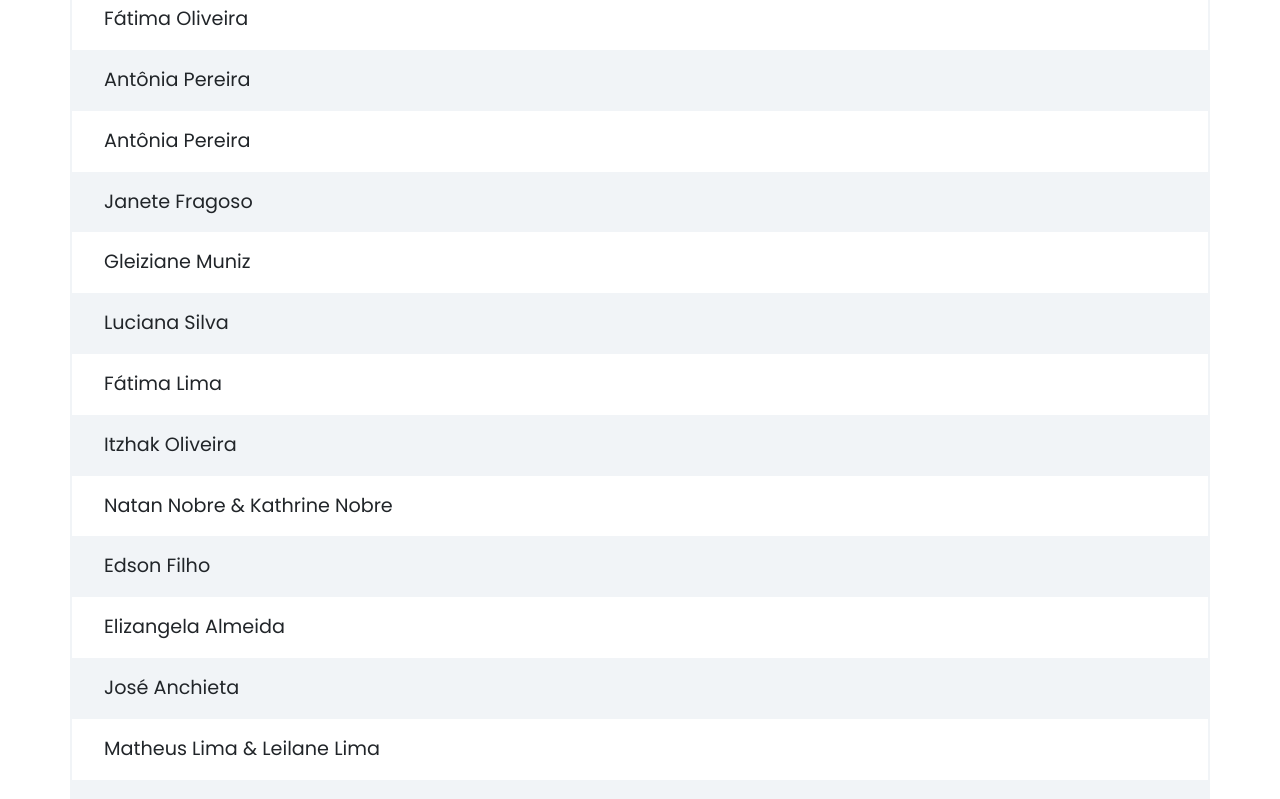
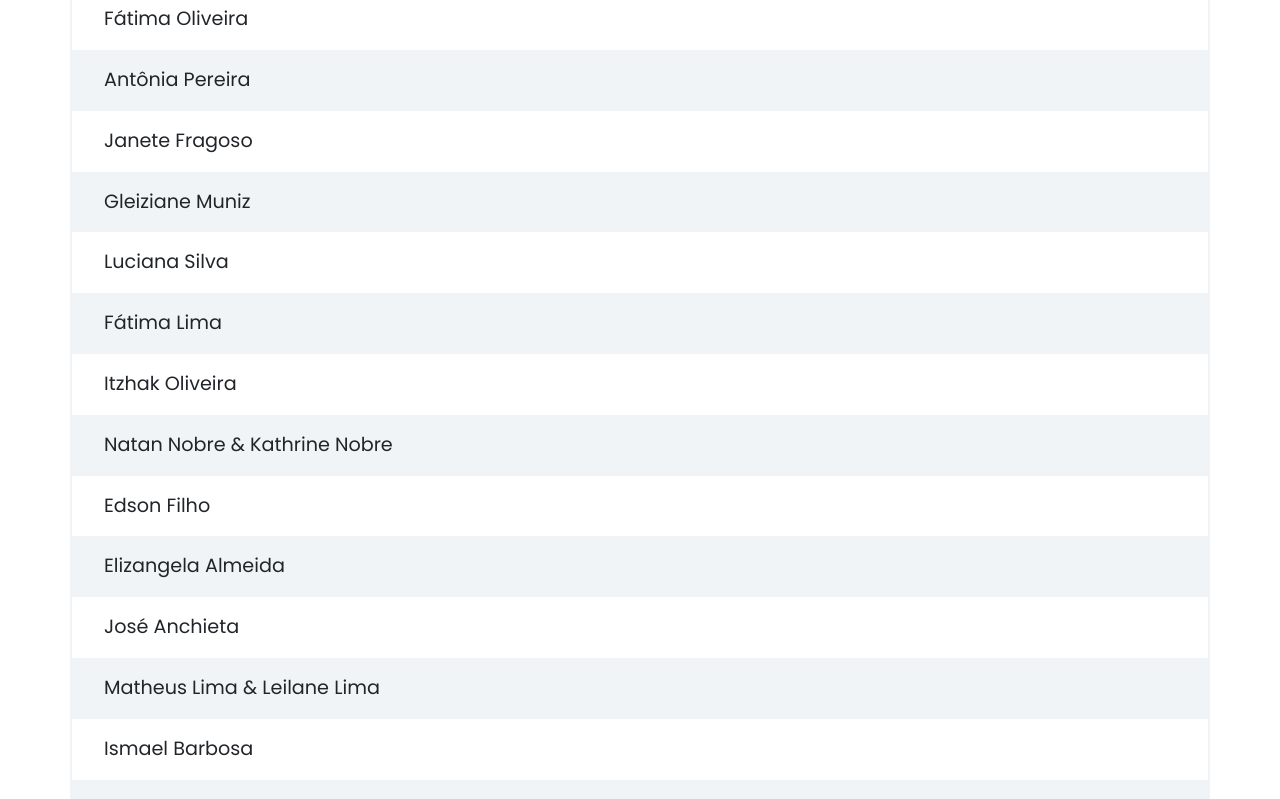
Before and after one commit to crown-studio/finance-report, a React (Vite) app: page /finance-report/transactions in a window 1280 px wide. Shown: the part 1080-1879 px from the top of the page. Built offline with nearby package versions, Linux system fonts and the light colour scheme.

Commit message:
feat(entries-list-container): remove or hide duplicate entries description

```diff
--- a/src/containers/transactions/Transactions.tsx
+++ b/src/containers/transactions/Transactions.tsx
@@ -38,11 +38,11 @@ const Transactions = () => {
 		setSelectedMonth(eventKey);
 	};
 
-	const [showMenu, setShowMenu] = useState(false);
+	// const [showMenu, setShowMenu] = useState(false);
 
 	const handleToggleMenu = () => {
 		// console.log(showMenu);
-		setShowMenu(prevState => !prevState);
+		// setShowMenu(prevState => !prevState);
 	};
 
 	return (
@@ -55,11 +55,17 @@ const Transactions = () => {
 				month={selectedMonth}
 			/>
 
-			<EntriesListContainer title="Relação de Dizimistas" data={tithes} hideValues hideTags>
+			<EntriesListContainer title="Relação de Dizimistas" data={tithes} mergeByProps={['descricao']} hideValues hideTags>
 				<EntriesListItem className="total" title="Total" value={formatCurrency(countValueOf(tithes))} />
 			</EntriesListContainer>
 
-			<EntriesListContainer title="Relação dos Ofertantes" data={personalOffering} hideValues hideTags>
+			<EntriesListContainer
+				title="Relação dos Ofertantes"
+				data={personalOffering}
+				mergeByProps={['descricao']}
+				hideValues
+				hideTags
+			>
 				<EntriesListItem className="total" title="Total" value={formatCurrency(countValueOf(personalOffering))} />
 			</EntriesListContainer>
 
--- a/src/containers/transactions/components/entriesListContainer/EntriesListContainer.tsx
+++ b/src/containers/transactions/components/entriesListContainer/EntriesListContainer.tsx
@@ -1,10 +1,12 @@
-import React, { useMemo } from 'react';
+import React, { useCallback, useMemo } from 'react';
 import { Container } from 'react-bootstrap';
 import EntriesListItem from '../entriesListItem/EntriesListItem';
 import { IDespesa } from '../../../../types/IDespesa';
 import { IReceita } from '../../../../types/IReceita';
 import { formatCurrency } from '../../../../utils/currencyUtils';
 import { COLORS } from '../../../../theme/colors';
+import { mergeDuplicatesByProps } from '../../../../utils/dataUtils';
+import { removeDuplicatesByProps } from '../../../../utils/arrayUtils';
 import './EntriesListContainer.scss';
 
 type SimpleList = Pick<IDespesa | IReceita, 'id' | 'descricao' | 'valor' | 'observacoes'> & {
@@ -18,18 +20,42 @@ interface IEntriesListContainerProps {
 	data?: Array<IDespesa | IReceita | SimpleList>;
 	hideValues?: boolean;
 	hideTags?: boolean;
-	mergeDuplicates?: boolean;
+	mergeByProps?: string[];
+	hideByProps?: string[];
 }
 
-const EntriesListContainer = ({ children, title, data, hideValues = false, hideTags = false }: IEntriesListContainerProps) => {
+const EntriesListContainer = ({
+	children,
+	title,
+	data,
+	hideValues = false,
+	hideTags = false,
+	mergeByProps,
+	hideByProps,
+}: IEntriesListContainerProps) => {
 	const showEmptyMessage = useMemo(() => !data?.length && !children, []);
+
+	const parseData = useCallback(() => {
+		if (mergeByProps) return mergeDuplicatesByProps(data || [], mergeByProps as keyof typeof data);
+		if (hideByProps) return removeDuplicatesByProps(data || [], hideByProps as keyof typeof data);
+		return data;
+	}, []);
+
+	const removeDistinctByProps = (
+		arr: (IDespesa | IReceita | SimpleList)[],
+		props: (keyof IDespesa | IReceita | SimpleList)[],
+	) => {
+		// return arr.filter((item, index) => arr.findIndex(obj => props.every(prop => obj[prop] === item[prop])) === index);
+	};
+
+	const parsedData = parseData();
 
 	return (
 		<Container className="EntriesListContainer">
 			<h4 className="EntriesListContainer__title">{title}</h4>
 			{showEmptyMessage && <h5>Nenhum dado foi encontrado</h5>}
 			<ul className="EntriesListContainer__list list-unstyled">
-				{data?.map(({ id, descricao, valor, observacoes, categoria, subcategoria }, index) => (
+				{parsedData?.map(({ id, descricao, valor, observacoes, categoria, subcategoria }, index) => (
 					<EntriesListItem
 						key={id}
 						title={descricao}
--- a/src/utils/arrayUtils.ts
+++ b/src/utils/arrayUtils.ts
@@ -3,3 +3,7 @@
 export const removeDuplicates = <T>(arr: T[]): T[] => {
 	return arr.filter((item, index) => arr.indexOf(item) === index);
 };
+
+export const removeDuplicatesByProps = <T>(arr: T[], props: (keyof T)[]): T[] => {
+	return arr.filter((item, index) => arr.findIndex(obj => props.every(prop => obj[prop] === item[prop])) === index);
+};
--- a/src/utils/dataUtils.ts
+++ b/src/utils/dataUtils.ts
@@ -1,5 +1,3 @@
-import { groupBy } from './objectUtils';
-
 export const countValueOf = (dataArr: { valor: string; encargos?: string | number }[], decimals?: number): number => {
 	return Number(
 		dataArr.reduce((total, { valor, encargos }) => total + (Number(valor) + Number(encargos || 0)), 0).toFixed(decimals || 2),
@@ -10,29 +8,25 @@ export const countValueOfByGroup = (dataArr: { valor: string; encargos?: string
 	return dataArr.map(entries => countValueOf(entries, decimals));
 };
 
-export const mergeByProps = <T>(data: T[], props: (keyof T)[]): T[] => {
-	const dataGrouped = groupBy(data, 'descricao' as keyof T);
+export const mergeDuplicatesByProps = <T>(data: T[], props: (keyof T)[]): T[] => {
+	const mergedData: T[] = [];
 
-	const dataMerged = Object.values(dataGrouped).map(items => {
-		if (items.length > 1)
-			return items.reduce((acc, crr, index) => {
-				if (index === 0) return crr;
-				const result = {} as T;
-				Object.entries(acc as ArrayLike<T>).forEach(([key, value]) => {
-					// Object.entries(acc as ArrayLike<T>).forEach(([key, value]: [keyof T, T]) => {
-					if (typeof crr[key as keyof T] === 'string')
-						result[key as keyof T] = (
-							crr[key as keyof T] === value ? value : `${acc[key as keyof T]} | ${value}`
-						) as T[keyof T];
-					if (typeof crr[key as keyof T] === 'number')
-						result[key as keyof T] = (+acc[key as keyof T] + +value) as T[keyof T];
-					if (typeof crr[key as keyof T] === 'boolean')
-						result[key as keyof T] = (acc[key as keyof T] && value) as T[keyof T];
-				});
-				return result;
-			}, {} as T);
-		return items[0];
-	});
+	for (const object of data) {
+		const similar: T | undefined = mergedData.find(mergedObj => props.every(prop => mergedObj[prop] === object[prop]));
 
-	return dataMerged;
+		if (similar) {
+			for (const [key, prev] of Object.entries(similar)) {
+				const curr = object[key as keyof T];
+				if (typeof curr === 'string')
+					similar[key as keyof T] = (
+						(prev as string).includes(curr) ? prev : `${prev} | ${curr}`
+					) as NonNullable<T>[keyof T];
+				if (typeof curr === 'number') similar[key as keyof T] = ((prev as number) + curr) as NonNullable<T>[keyof T];
+				if (typeof curr === 'boolean') similar[key as keyof T] = (prev && curr) as NonNullable<T>[keyof T];
+			}
+		} else {
+			mergedData.push(object);
+		}
+	}
+	return mergedData;
 };
```
